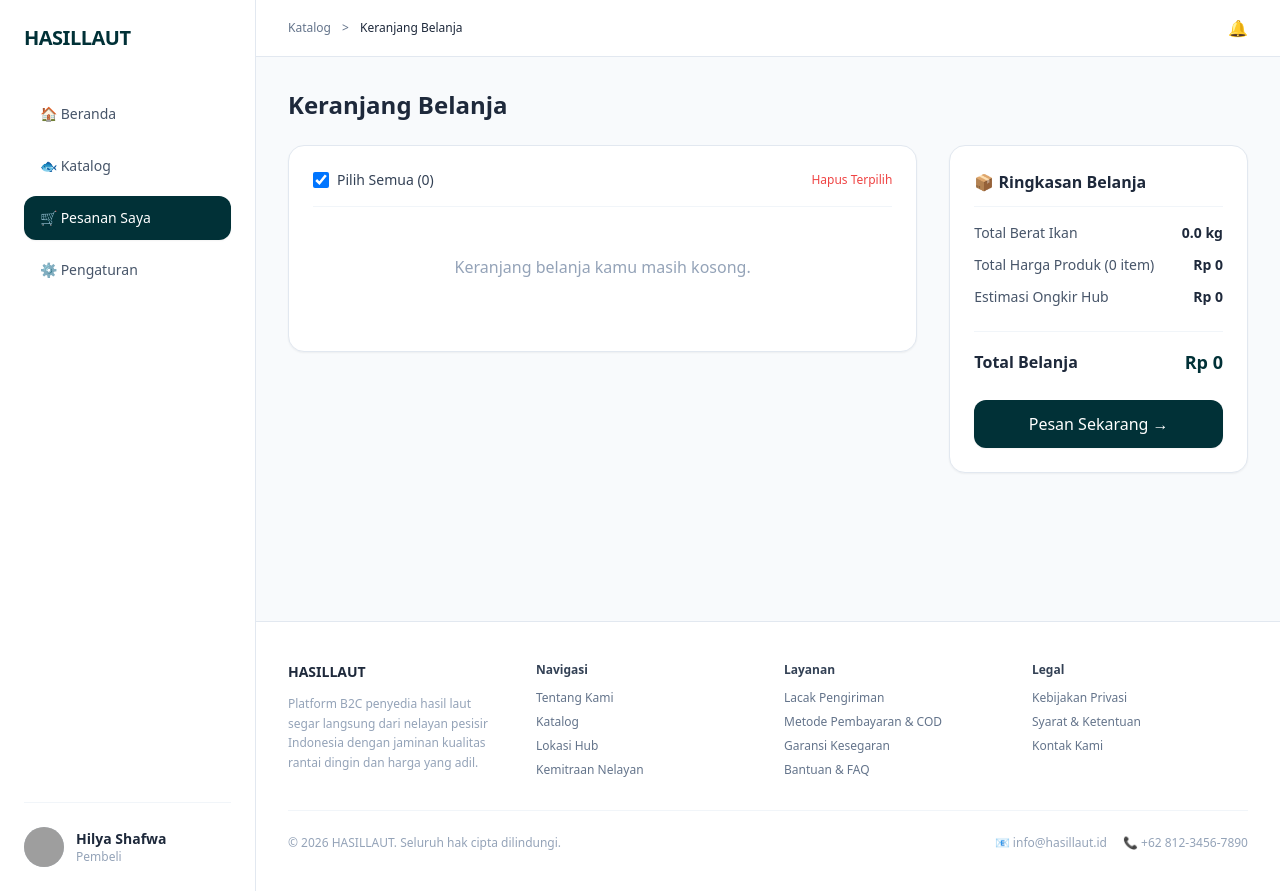
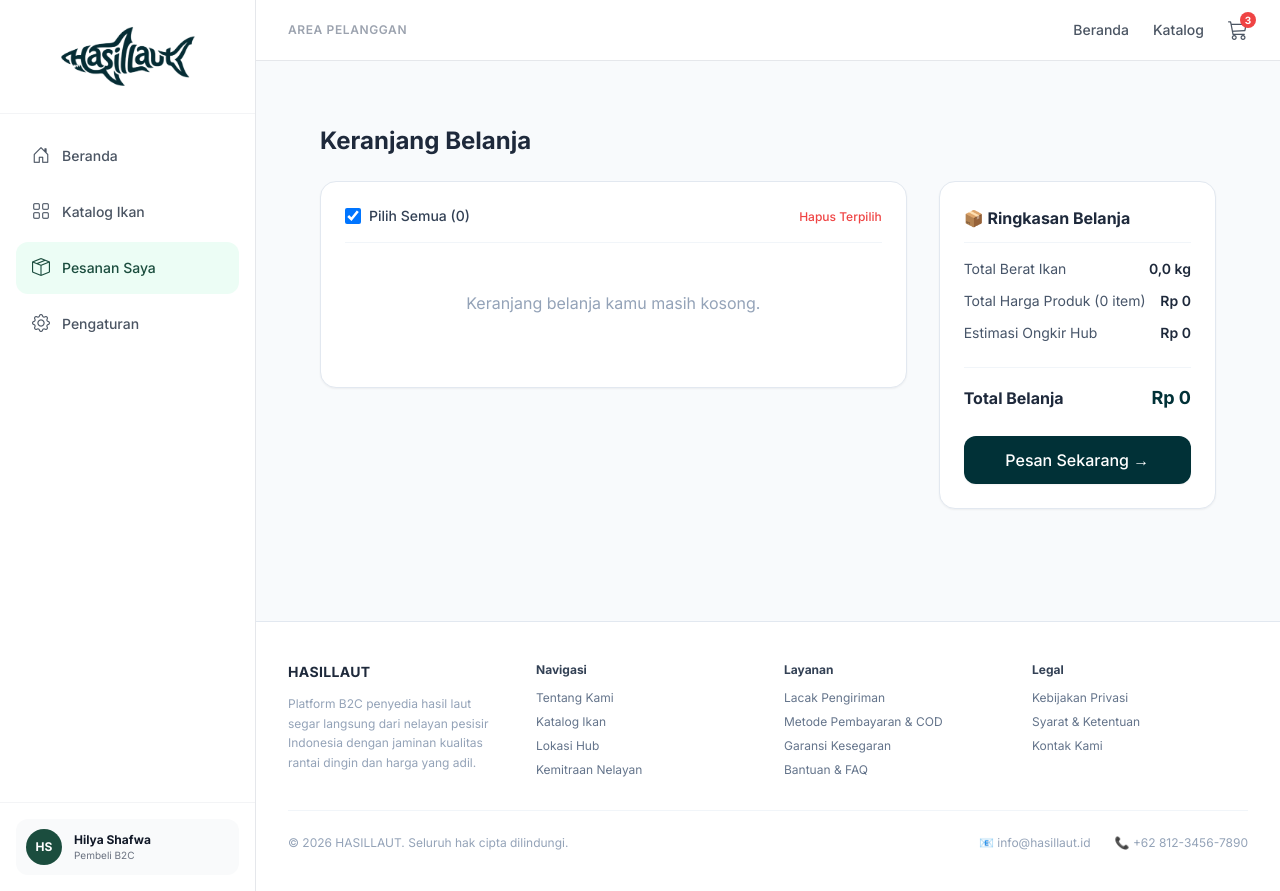
Before and after one commit to TUBES-PPL-KELA/HasilLaut-Project, a Laravel app: page /keranjang in a window 1280 px wide. Run offline with Laravel 12, Linux system fonts and the light colour scheme; data that the repository does not hold is empty; some libraries are stand-ins or nearby versions; grey boxes are pictures that could not be loaded.

Commit message:
HAS-12 PBI 12 - Keranjang & Fitur Beli Sekarang. Update pembeli layout and fix footer structure

```diff
--- a/HasilLaut/resources/views/layouts/pembeli.blade.php
+++ b/HasilLaut/resources/views/layouts/pembeli.blade.php
@@ -16,13 +16,12 @@
 </head>
 <body class="bg-slate-50 text-gray-800 antialiased flex h-screen overflow-hidden">
 
-    <!-- 1. KOLOM KIRI: Sidebar Pembeli -->
+    <!-- 1. KOLOM KIRI: Sidebar Pembeli (Tetap diam/fixed di kiri) -->
     <aside class="w-64 bg-white border-r border-gray-200 flex flex-col flex-shrink-0 h-screen">
 
         <!-- BAGIAN LOGO -->
         <div class="p-6 border-b border-gray-100 flex items-center justify-center">
             <a href="#" class="flex items-center gap-2">
-                <!-- Ubah path asset('images/logo-hasillaut.png') sesuai nama file logo kamu -->
                 <img src="{{ asset('images/hasillaut-logo.png') }}" alt="HASILLAUT Logo" style="max-width: 140px; height: auto;">
             </a>
         </div>
@@ -57,7 +56,7 @@
         </div>
     </aside>
 
-    <!-- 2. KOLOM KANAN: Berisi Navbar Atas & Konten Utama -->
+
     <div class="flex-1 flex flex-col h-screen overflow-hidden">
 
         <!-- Navbar Atas -->
@@ -75,17 +74,18 @@
             </div>
         </header>
 
-        <!-- Area Konten Utama (Scrollable) -->
-        <main class="flex-1 overflow-y-auto bg-slate-50 p-8">
-            <div class="max-w-[1400px] mx-auto w-full">
-                @yield('content')
-            </div>
-        </main>
+        <div class="flex-1 overflow-y-auto flex flex-col justify-between bg-slate-50">
 
-        <!-- Footer -->
-        <footer class="bg-white border-t border-gray-200 py-4 px-8 text-center text-xs text-gray-500 flex-shrink-0">
-            &copy; 2026 HasilLaut. Seluruh hak cipta dilindungi.
-        </footer>
+            <!-- Konten Utama -->
+            <main class="p-8">
+                <div class="max-w-[1400px] mx-auto w-full">
+                    @yield('content')
+                </div>
+            </main>
+
+            @include('partials.footer-pembeli')
+
+        </div>
     </div>
 
 </body>
--- /dev/null
+++ b/HasilLaut/resources/views/partials/footer-pembeli.blade.php
@@ -0,0 +1,45 @@
+<footer class="bg-white border-t border-slate-200 px-8 py-10 mt-12 text-xs text-slate-500">
+    <div class="max-w-7xl mx-auto grid grid-cols-1 md:grid-cols-4 gap-8">
+        <div>
+            <h3 class="font-bold text-sm text-slate-800 mb-3 tracking-wide">HASILLAUT</h3>
+            <p class="text-slate-400 leading-relaxed">Platform B2C penyedia hasil laut segar langsung dari nelayan pesisir Indonesia dengan jaminan kualitas rantai dingin dan harga yang adil.</p>
+        </div>
+
+        <div>
+            <h4 class="font-bold text-slate-700 mb-3">Navigasi</h4>
+            <ul class="space-y-2">
+                <li><a href="#" class="hover:underline text-slate-500">Tentang Kami</a></li>
+                <li><a href="#" class="hover:underline text-slate-500">Katalog Ikan</a></li>
+                <li><a href="#" class="hover:underline text-slate-500">Lokasi Hub</a></li>
+                <li><a href="#" class="hover:underline text-slate-500">Kemitraan Nelayan</a></li>
+            </ul>
+        </div>
+
+        <div>
+            <h4 class="font-bold text-slate-700 mb-3">Layanan</h4>
+            <ul class="space-y-2">
+                <li><a href="#" class="hover:underline text-slate-500">Lacak Pengiriman</a></li>
+                <li><a href="#" class="hover:underline text-slate-500">Metode Pembayaran & COD</a></li>
+                <li><a href="#" class="hover:underline text-slate-500">Garansi Kesegaran</a></li>
+                <li><a href="#" class="hover:underline text-slate-500">Bantuan & FAQ</a></li>
+            </ul>
+        </div>
+
+        <div>
+            <h4 class="font-bold text-slate-700 mb-3">Legal</h4>
+            <ul class="space-y-2">
+                <li><a href="#" class="hover:underline text-slate-500">Kebijakan Privasi</a></li>
+                <li><a href="#" class="hover:underline text-slate-500">Syarat & Ketentuan</a></li>
+                <li><a href="#" class="hover:underline text-slate-500">Kontak Kami</a></li>
+            </ul>
+        </div>
+    </div>
+
+    <div class="max-w-7xl mx-auto border-t border-slate-100 mt-8 pt-6 flex flex-col md:flex-row justify-between items-center text-slate-400">
+        <p>&copy; 2026 HASILLAUT. Seluruh hak cipta dilindungi.</p>
+        <div class="flex gap-6 mt-4 md:mt-0">
+            <span>📧 info@hasillaut.id</span>
+            <span>📞 +62 812-3456-7890</span>
+        </div>
+    </div>
+</footer>
--- a/HasilLaut/resources/views/pembeli/cart.blade.php
+++ b/HasilLaut/resources/views/pembeli/cart.blade.php
@@ -1,113 +1,78 @@
-<!DOCTYPE html>
-<html lang="id">
-<head>
-    <meta charset="UTF-8">
-    <meta name="viewport" content="width=device-width, initial-scale=1.0">
-    <title>Keranjang Belanja - HasilLaut</title>
-    <script src="https://cdn.tailwindcss.com"></script>
-</head>
-<body class="bg-slate-50 font-sans text-slate-800 min-h-screen flex flex-col justify-between">
+@extends('layouts.pembeli')
 
-    <div class="flex flex-1">
-        <aside class="w-64 bg-white border-r border-slate-200 flex flex-col justify-between p-6 hidden lg:flex">
-            <div>
-                <div class="flex items-center gap-2 mb-10">
-                    <span class="text-xl font-bold tracking-tight text-[#013137]">HASILLAUT</span>
-                </div>
-
-                <nav class="space-y-2 text-sm font-medium">
-                    <a href="#" class="flex items-center gap-3 px-4 py-3 rounded-xl text-slate-600 hover:bg-slate-100 transition">
-                        🏠 Beranda
-                    </a>
-                    <a href="#" class="flex items-center gap-3 px-4 py-3 rounded-xl text-slate-600 hover:bg-slate-100 transition">
-                        🐟 Katalog
-                    </a>
-                    <a href="#" class="flex items-center gap-3 px-4 py-3 rounded-xl bg-[#013137] text-white shadow-sm">
-                        🛒 Pesanan Saya
-                    </a>
-                    <a href="#" class="flex items-center gap-3 px-4 py-3 rounded-xl text-slate-600 hover:bg-slate-100 transition">
-                        ⚙️ Pengaturan
-                    </a>
-                </nav>
-            </div>
-
-            <div class="flex items-center gap-3 pt-6 border-t border-slate-100">
-                <div class="w-10 h-10 rounded-full bg-slate-300 overflow-hidden">
-                    <img src="https://images.unsplash.com/photo-1534528741775-53994a69daeb?auto=format&fit=crop&w=100&q=80" alt="User" class="w-full h-full object-cover">
-                </div>
-                <div>
-                    <h4 class="text-sm font-bold text-slate-800">Hilya Shafwa</h4>
-                    <p class="text-xs text-slate-400">Pembeli</p>
-                </div>
-            </div>
-        </aside>
-
-        <main class="flex-1 flex flex-col">
-            <header class="bg-white border-b border-slate-200 px-8 py-4 flex justify-between items-center text-xs text-slate-500">
-                <div>
-                    <span>Katalog</span> <span class="mx-2">&gt;</span> <span class="text-slate-800 font-medium">Keranjang Belanja</span>
-                </div>
-                <div class="flex items-center gap-4">
-                    <span class="cursor-pointer text-base">🔔</span>
-                </div>
-            </header>
-
-            <div class="p-8 max-w-7xl mx-auto w-full flex-1">
+@section('content')
+<div class="p-4 sm:p-6 lg:p-8 max-w-7xl mx-auto w-full">
     <h1 class="text-2xl font-bold text-slate-800 mb-6">Keranjang Belanja</h1>
 
     <div class="grid grid-cols-1 lg:grid-cols-3 gap-8 items-start">
 
-                    <div class="lg:col-span-2 bg-white rounded-2xl border border-slate-200 p-6 shadow-sm">
-                        <div class="flex justify-between items-center pb-4 border-b border-slate-100 text-sm">
+        <!-- Kolom Kiri: Daftar Item Keranjang (2 Span) -->
+        <div class="lg:col-span-2 bg-white rounded-2xl border border-slate-200 p-4 sm:p-6 shadow-sm overflow-x-auto">
+            <!-- Header Pilih Semua -->
+            <div class="flex flex-col sm:flex-row justify-between items-start sm:items-center pb-4 border-b border-slate-100 text-sm gap-2">
                 <label class="flex items-center gap-2 cursor-pointer font-medium text-slate-700">
                     <input type="checkbox" checked class="rounded border-slate-300 text-[#013137] focus:ring-[#013137] w-4 h-4">
-                                Pilih Semua ({{ count($cartItems) }})
+                    Pilih Semua ({{ count($cartItems ?? []) }})
                 </label>
-                            <button type="button" onclick="return confirm('Apakah Anda yakin ingin menghapus item terpilih?');" class="text-xs text-red-500 hover:text-red-700 font-medium">Hapus Terpilih</button>
+                <form action="#" method="POST" onsubmit="return confirm('Apakah Anda yakin ingin menghapus item terpilih?');">
+                    @csrf
+                    @method('DELETE')
+                    <button type="submit" class="text-xs text-red-500 hover:text-red-700 font-medium cursor-pointer">Hapus Terpilih</button>
+                </form>
             </div>
 
+            <!-- List Item -->
             <div class="divide-y divide-slate-100">
-                            @forelse($cartItems as $item)
-                                <div class="py-4 flex items-center justify-between gap-4">
-                                    <div class="flex items-center gap-4">
-                                        <input type="checkbox" checked class="rounded border-slate-300 text-[#013137] focus:ring-[#013137] w-4 h-4">
-                                        <img src="{{ $item->product->image }}" alt="{{ $item->product->name }}" class="w-16 h-16 object-cover rounded-xl border border-slate-100">
+                @forelse($cartItems ?? [] as $item)
+                    <div class="py-4 flex flex-col sm:flex-row items-start sm:items-center justify-between gap-4">
+                        <!-- Kiri: Checkbox, Gambar, & Detail Produk -->
+                        <div class="flex items-center gap-4 w-full sm:w-auto">
+                            <input type="checkbox" checked class="rounded border-slate-300 text-[#013137] focus:ring-[#013137] w-4 h-4 shrink-0">
+
+                            <img src="{{ $item->product->image ?? 'https://images.unsplash.com/photo-1534482498418-fef13c323f46?auto=format&fit=crop&w=150&q=80' }}"
+                                 alt="{{ $item->product->name ?? 'Produk Ikan' }}"
+                                 class="w-16 h-16 min-w-[4rem] min-h-[4rem] object-cover rounded-xl border border-slate-100 shrink-0">
+
                             <div>
-                                            <h3 class="font-semibold text-sm text-slate-800">{{ $item->product->name }}</h3>
+                                <h3 class="font-semibold text-sm text-slate-800">{{ $item->product->name ?? 'Nama Produk' }}</h3>
                                 <p class="text-xs text-slate-400 mt-0.5">📍 Hub Pangandaran</p>
-                                            <p class="text-xs font-semibold text-slate-700 mt-1">Rp {{ number_format($item->product->price, 0, ',', '.') }} / kg</p>
+                                <p class="text-xs font-semibold text-slate-700 mt-1">Rp {{ number_format($item->product->price ?? 0, 0, ',', '.') }} / kg</p>
                             </div>
                         </div>
 
-                                    <div class="flex items-center gap-6">
-                                        <form action="{{ route('cart.update', $item->id_cart_items) }}" method="POST" class="flex items-center border border-slate-200 rounded-lg overflow-hidden bg-slate-50">
+                        <!-- Kanan: Stepper Kuantitas, Subtotal, & Tombol Hapus -->
+                        <div class="flex items-center justify-between sm:justify-end gap-4 sm:gap-6 w-full sm:w-auto">
+                            <!-- Stepper Kuantitas -->
+                            <div class="flex items-center border border-slate-200 rounded-lg overflow-hidden bg-slate-50">
+                                <form action="{{ route('cart.update', $item->id_cart_items) }}" method="POST" class="inline">
                                     @csrf
                                     @method('PUT')
-                                            <input type="number" name="quantity" value="{{ $item->quantity }}" min="0"
-                                                onchange="if(this.value == 0) {
-                                                    if(confirm('Apakah Anda ingin menghapus produk ini dari keranjang?')) {
-                                                        this.form.action = '{{ route('cart.destroy', $item->id_cart_items) }}';
-                                                        let methodInput = this.form.querySelector('input[name=&quot;_method&quot;]');
-                                                        if(methodInput) methodInput.value = 'DELETE';
-                                                        this.form.submit();
-                                                    } else {
-                                                        this.value = 1;
-                                                    }
-                                                } else {
-                                                    this.form.submit();
-                                                }"
-                                                class="w-14 text-center text-xs bg-transparent py-1.5 focus:outline-none font-medium">
-                                            <span class="text-xs text-slate-500 pr-2">kg</span>
+                                    <input type="hidden" name="quantity" value="{{ $item->quantity - 1 }}">
+                                    <button type="submit"
+                                        onclick="return {{ $item->quantity <= 1 ? "confirm('Apakah Anda ingin menghapus produk ini dari keranjang?')" : 'true' }}"
+                                        class="px-2.5 py-1.5 text-xs text-slate-600 hover:bg-slate-200 transition font-bold cursor-pointer">-</button>
                                 </form>
 
-                                        <span class="font-bold text-sm text-slate-800 w-28 text-right">
-                                            Rp {{ number_format($item->product->price * $item->quantity, 0, ',', '.') }}
+                                <span class="px-3 text-xs font-semibold text-slate-800 text-center min-w-[45px]">{{ $item->quantity }} kg</span>
+
+                                <form action="{{ route('cart.update', $item->id_cart_items) }}" method="POST" class="inline">
+                                    @csrf
+                                    @method('PUT')
+                                    <input type="hidden" name="quantity" value="{{ $item->quantity + 1 }}">
+                                    <button type="submit" class="px-2.5 py-1.5 text-xs text-slate-600 hover:bg-slate-200 transition font-bold cursor-pointer">+</button>
+                                </form>
+                            </div>
+
+                            <!-- Subtotal Item -->
+                            <span class="font-bold text-sm text-slate-800 w-24 text-right">
+                                Rp {{ number_format(($item->product->price ?? 0) * $item->quantity, 0, ',', '.') }}
                             </span>
 
+                            <!-- Tombol Hapus Satuan -->
                             <form action="{{ route('cart.destroy', $item->id_cart_items) }}" method="POST" onsubmit="return confirm('Apakah kamu yakin ingin menghapus produk ini dari keranjang?');">
                                 @csrf
                                 @method('DELETE')
-                                            <button type="submit" class="text-slate-400 hover:text-red-500 transition p-1 text-base" title="Hapus Item">
+                                <button type="submit" class="text-slate-400 hover:text-red-500 transition p-1 text-base cursor-pointer" title="Hapus Item">
                                     🗑️
                                 </button>
                             </form>
@@ -121,24 +86,26 @@
             </div>
         </div>
 
+        <!-- Kolom Kanan: Ringkasan Belanja (1 Span) -->
         <div class="bg-white rounded-2xl border border-slate-200 p-6 shadow-sm sticky top-6">
             <h2 class="font-bold text-base text-slate-800 mb-4 pb-3 border-b border-slate-100 flex items-center gap-2">
                 📦 Ringkasan Belanja
             </h2>
 
             @php
-                            $totalBerat = collect($cartItems)->sum('quantity');
-                            $ongkir = count($cartItems) > 0 ? 15000 : 0;
+                $totalBerat = collect($cartItems ?? [])->sum('quantity');
+                $totalHarga = collect($cartItems ?? [])->sum(fn($i) => ($i->product->price ?? 0) * $i->quantity);
+                $ongkir = (count($cartItems ?? []) > 0) ? 15000 : 0;
                 $grandTotal = $totalHarga + $ongkir;
             @endphp
 
             <div class="space-y-3 text-sm text-slate-600 mb-6">
                 <div class="flex justify-between">
                     <span>Total Berat Ikan</span>
-                                <span class="font-semibold text-slate-800">{{ $totalBerat }}.0 kg</span>
+                    <span class="font-semibold text-slate-800">{{ number_format($totalBerat, 1, ',', '.') }} kg</span>
                 </div>
                 <div class="flex justify-between">
-                                <span>Total Harga Produk ({{ count($cartItems) }} item)</span>
+                    <span>Total Harga Produk ({{ count($cartItems ?? []) }} item)</span>
                     <span class="font-semibold text-slate-800">Rp {{ number_format($totalHarga, 0, ',', '.') }}</span>
                 </div>
                 <div class="flex justify-between">
@@ -159,50 +126,4 @@
 
     </div>
 </div>
-
-            <footer class="bg-white border-t border-slate-200 px-8 py-10 mt-12 text-xs text-slate-500">
-                <div class="max-w-7xl mx-auto grid grid-cols-1 md:grid-cols-4 gap-8">
-                    <div>
-                        <h3 class="font-bold text-sm text-slate-800 mb-3">HASILLAUT</h3>
-                        <p class="text-slate-400 leading-relaxed">Platform B2C penyedia hasil laut segar langsung dari nelayan pesisir Indonesia dengan jaminan kualitas rantai dingin dan harga yang adil.</p>
-                    </div>
-                    <div>
-                        <h4 class="font-bold text-slate-700 mb-3">Navigasi</h4>
-                        <ul class="space-y-2">
-                            <li><a href="#" class="hover:underline">Tentang Kami</a></li>
-                            <li><a href="#" class="hover:underline">Katalog</a></li>
-                            <li><a href="#" class="hover:underline">Lokasi Hub</a></li>
-                            <li><a href="#" class="hover:underline">Kemitraan Nelayan</a></li>
-                        </ul>
-                    </div>
-                    <div>
-                        <h4 class="font-bold text-slate-700 mb-3">Layanan</h4>
-                        <ul class="space-y-2">
-                            <li><a href="#" class="hover:underline">Lacak Pengiriman</a></li>
-                            <li><a href="#" class="hover:underline">Metode Pembayaran & COD</a></li>
-                            <li><a href="#" class="hover:underline">Garansi Kesegaran</a></li>
-                            <li><a href="#" class="hover:underline">Bantuan & FAQ</a></li>
-                        </ul>
-                    </div>
-                    <div>
-                        <h4 class="font-bold text-slate-700 mb-3">Legal</h4>
-                        <ul class="space-y-2">
-                            <li><a href="#" class="hover:underline">Kebijakan Privasi</a></li>
-                            <li><a href="#" class="hover:underline">Syarat & Ketentuan</a></li>
-                            <li><a href="#" class="hover:underline">Kontak Kami</a></li>
-                        </ul>
-                    </div>
-                </div>
-                <div class="max-w-7xl mx-auto border-t border-slate-100 mt-8 pt-6 flex flex-col md:flex-row justify-between items-center text-slate-400">
-                    <p>&copy; 2026 HASILLAUT. Seluruh hak cipta dilindungi.</p>
-                    <div class="flex gap-4 mt-4 md:mt-0">
-                        <span>📧 info@hasillaut.id</span>
-                        <span>📞 +62 812-3456-7890</span>
-                    </div>
-                </div>
-            </footer>
-        </main>
-    </div>
-
-</body>
-</html>
+@endsection
```
Lines whose indentation alone changed are shown as unchanged.
